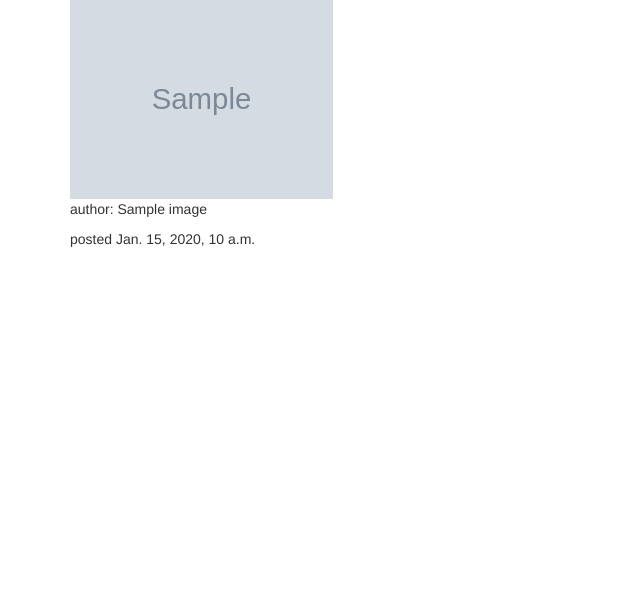
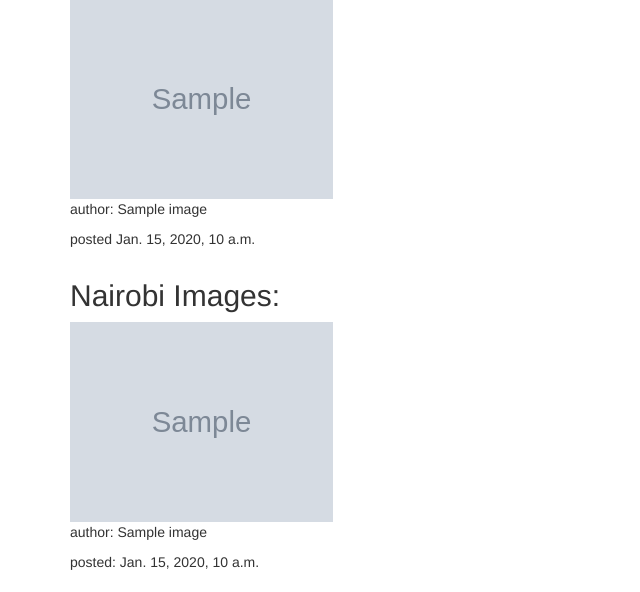
Before and after one commit to kelvinrono/photos, a Django app: template images/templates/all-photos/location.html in a window 1280 px wide. Shown: the part 208-800 px from the top of the page, without its empty margins (0-640 px from the left). Run offline with Django 3.2, Linux system fonts and the light colour scheme; the template is opened without the code that fills it: most values are stand-ins (such as "Sample title", 1, 10 or a date in 2020); grey boxes marked "Sample" are stand-in pictures; some libraries are stand-ins or nearby versions.

Commit message:
add images located in Nairobi

```diff
--- a/images/templates/all-photos/location.html
+++ b/images/templates/all-photos/location.html
@@ -71,6 +71,66 @@
         </div>
     </div>
 
+    <h2>Nairobi Images:</h2>
+    <div class="row">
+        <div class="col-md-">
+
+            {% for image in nairobi %}
+
+
+            <div class="col-md-3" data-toggle="modal" data-target="#{{image.id}}">
+                <div class="card card2">
+                    <img src="{{image.image.url}}" alt="{{image.name}}" class="card-img img-top" height="200px" width="100%">
+                    <p class="card card-body">author: {{image.title}}</p>
+                    <p class="card card-footer">posted: {{image.pub_date}}</p>
+                </div>
+
+            </div>
+
+
+            <div class="modal fade " id="{{image.id}}" tabindex="-1" role="dialog"
+                aria-labelledby="exampleModalCenterTitle" aria-hidden="true">
+                <div class="modal-dialog modal-dialog-centered modal-md" role="document">
+                    <div class="modal-content modalcard">
+                        <div class="modal-header">
+                            <h5 style="color:blue"class="modal-title" id="imageheader">{{image.name}}</h5>
+                            <button type="button" class="close" data-dismiss="modal" aria-label="Close">
+                                <span aria-hidden="true">&times;</span>
+                            </button>
+                        </div>
+                        <div class="modal-body card3">
+                            <img src="{{image.image.url}}" alt="{{image.name}}" class="img-fluid" height="100%" width="100%">
+                            <p style="color:blue" class="text-left">{{image.description}}</p>
+                            <p style="color:maroon" style="color:blue" class="image-location">Location : {{image.location}}</p>
+                            <p style="color:maroon" class="image-location">Category : {{image.category}}</p>
+                            <p style="color:maroon"  class="image-location">Date on : {{ image.date }}</p>
+                        </div>
+                        <div class="modal-footer">
+
+                            <input style="color:blue;"class="form-control input-lg" type="text"  value="{{image.image.url}}" id="{{image.id}}.url">
+
+                            <button type="button" class="btn btn-info btn-sm" onclick="myFunction( '{{image.id}}.url')">copy
+                            </button>
+                            <button type="button" class="btn btn-info btn-sm" data-dismiss="modal">close
+                            </button>
+
+                        </div>
+                    </div>
+                </div>
+            </div>
+
+
+            {% empty %}
+            <div class="row">
+                <h2 class="text-center" style="color: red;">There are no image items</h2>
+            </div>
+            {% endfor %}
+
+        </div>
+    </div>
+
+
+
 
 </div>
 {%endblock%}
```
